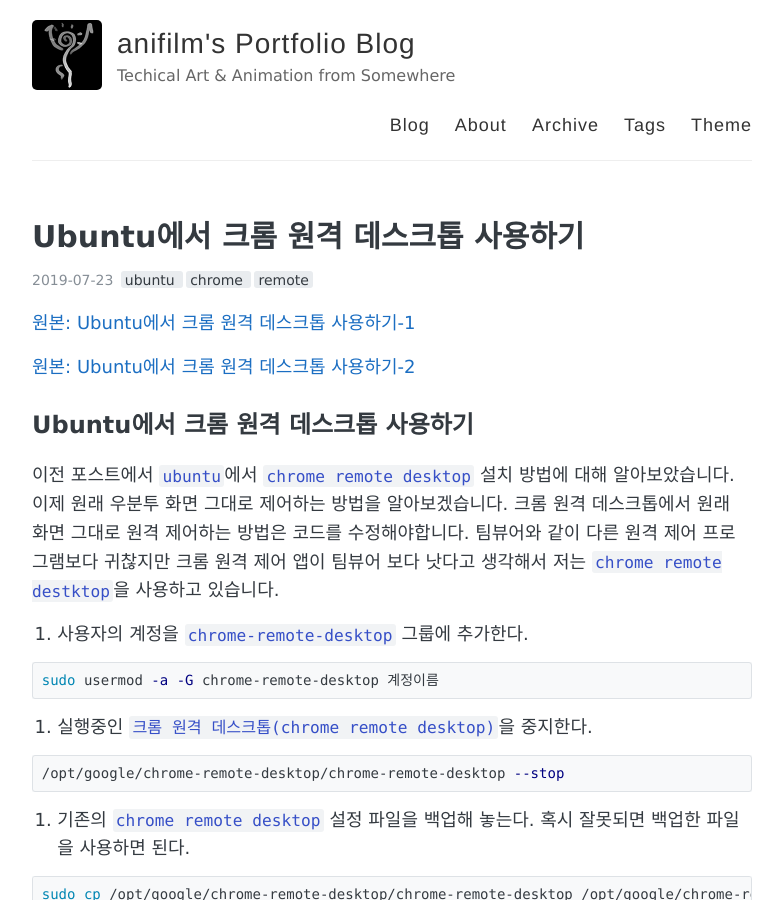
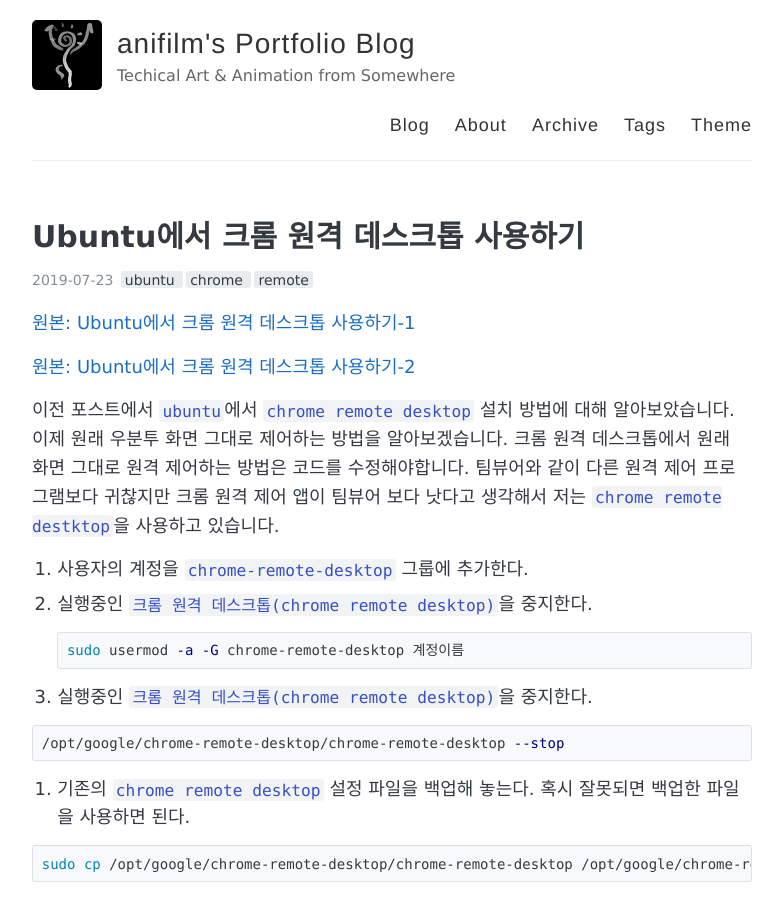
Before and after one commit to anifilm/anifilm.github.io, a Jekyll site: the page built from _posts/2019-07-23-chrome-remote-desktop.md, in a window 1280 px wide and 900 px high. Shown: the whole window, without its empty margins (248-1031 px from the left). Built offline with Jekyll 4.4.1, drawn with Linux system fonts in a browser that asks for light colours.

Commit message:
Update 2019-07-23-chrome-remote-desktop.md

````diff
--- a/_posts/2019-07-23-chrome-remote-desktop.md
+++ b/_posts/2019-07-23-chrome-remote-desktop.md
@@ -9,17 +9,15 @@
 
 [원본: Ubuntu에서 크롬 원격 데스크톱 사용하기-2](http://hdh7485.blog.me/221444142342)
 
-## Ubuntu에서 크롬 원격 데스크톱 사용하기
-
 이전 포스트에서 `ubuntu`에서 `chrome remote desktop` 설치 방법에 대해 알아보았습니다. 이제 원래 우분투 화면 그대로 제어하는 방법을 알아보겠습니다. 크롬 원격 데스크톱에서 원래 화면 그대로 원격 제어하는 방법은 코드를 수정해야합니다. 팀뷰어와 같이 다른 원격 제어 프로그램보다 귀찮지만 크롬 원격 제어 앱이 팀뷰어 보다 낫다고 생각해서 저는 `chrome remote destktop`을 사용하고 있습니다.
 
-1.  사용자의 계정을 `chrome-remote-desktop` 그룹에 추가한다.
-
+1. 사용자의 계정을 `chrome-remote-desktop` 그룹에 추가한다.
+2. 실행중인 `크롬 원격 데스크톱(chrome remote desktop)`을 중지한다.
 ```bash
 sudo usermod -a -G chrome-remote-desktop 계정이름
 ```
 
-2.  실행중인 `크롬 원격 데스크톱(chrome remote desktop)`을 중지한다.
+3. 실행중인 `크롬 원격 데스크톱(chrome remote desktop)`을 중지한다.
 
 ```bash
 /opt/google/chrome-remote-desktop/chrome-remote-desktop --stop
````
